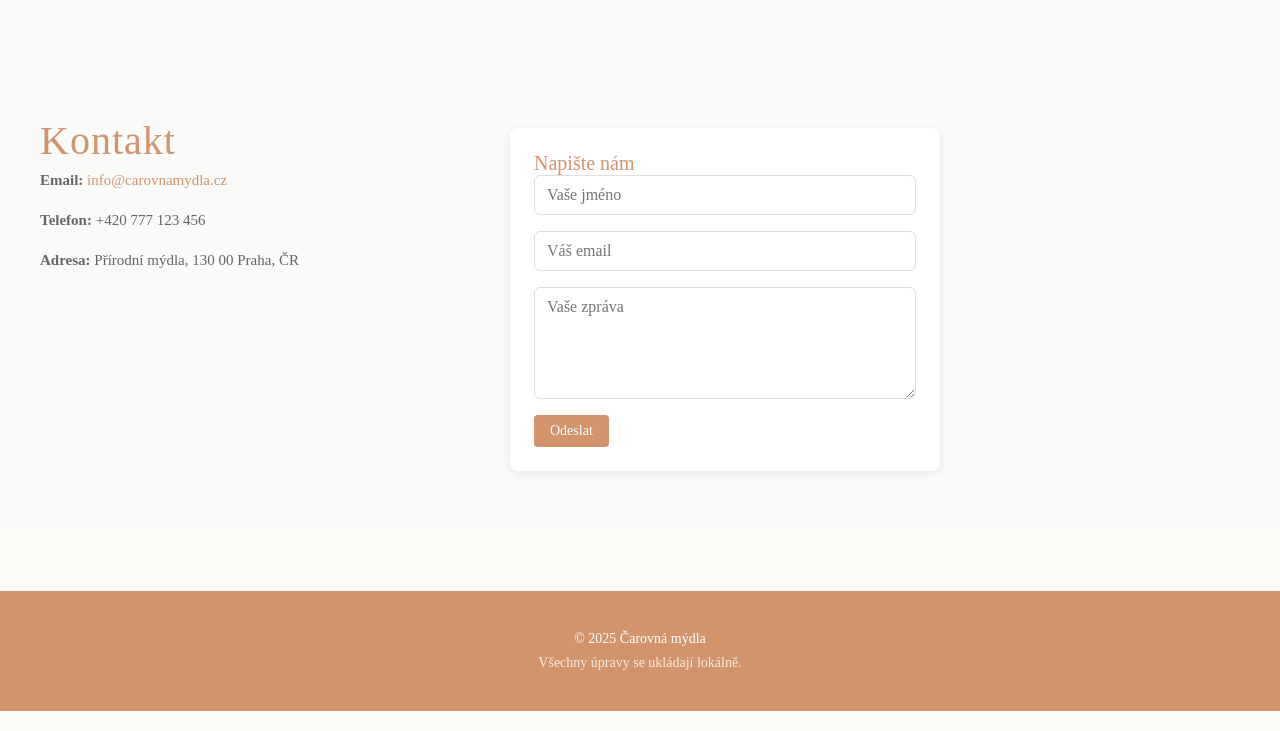
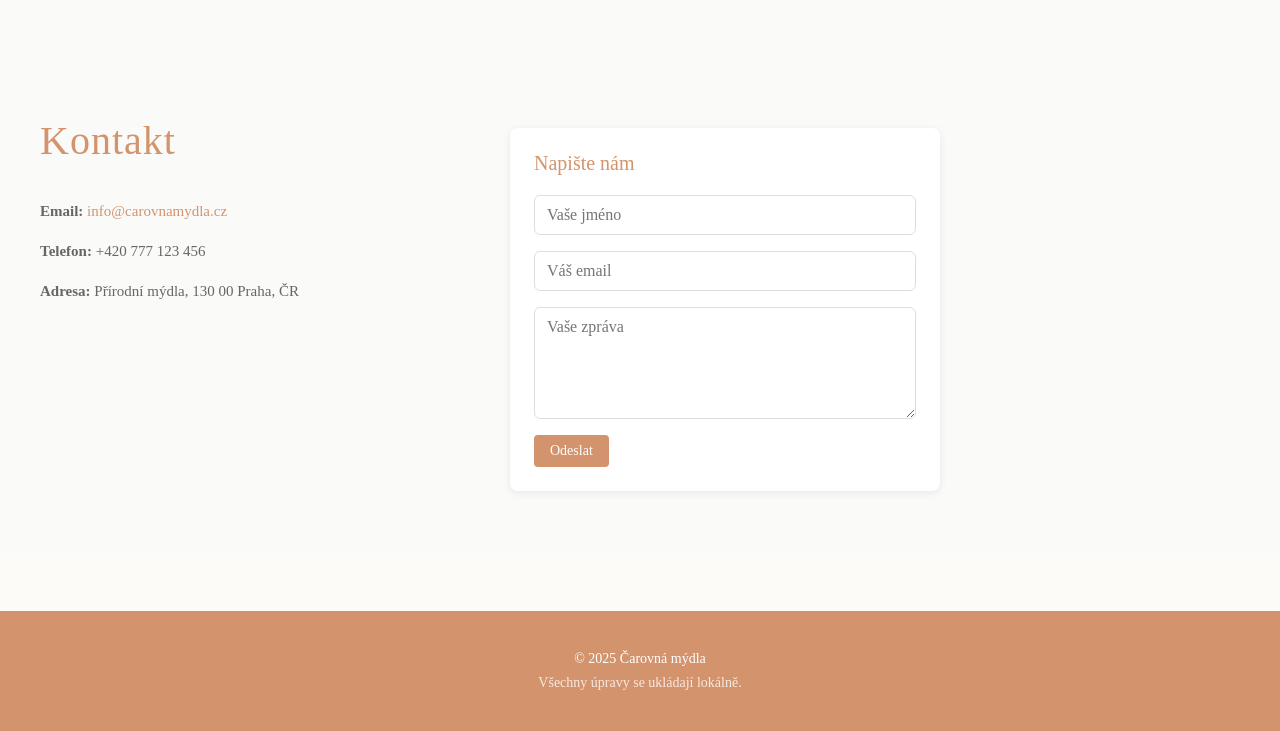
Before and after one commit to HankaCela/Projekt-M-dl-rna, a plain HTML site: page index.html in a window 1280 px wide. Shown: the part 1604-2335 px from the top of the page. Drawn offline with Linux system fonts and the light colour scheme.

Commit message:
aktualizace

```diff
--- a/stranka.css
+++ b/stranka.css
@@ -355,13 +355,14 @@ nav a:hover {
   padding: 0;
   font-family: 'Cormorant Garamond', serif;
   font-weight: 400;
+  margin-bottom: 20px;
 }
 
 .contact-info {
   display: flex;
   flex-direction: column;
   align-self: start;
-  padding-top: 24px;
+  padding-top: 35px;
 }
 
 .contact-info h4 {
```
Also changed, not shown: index.html (renamed from stranka.html).
